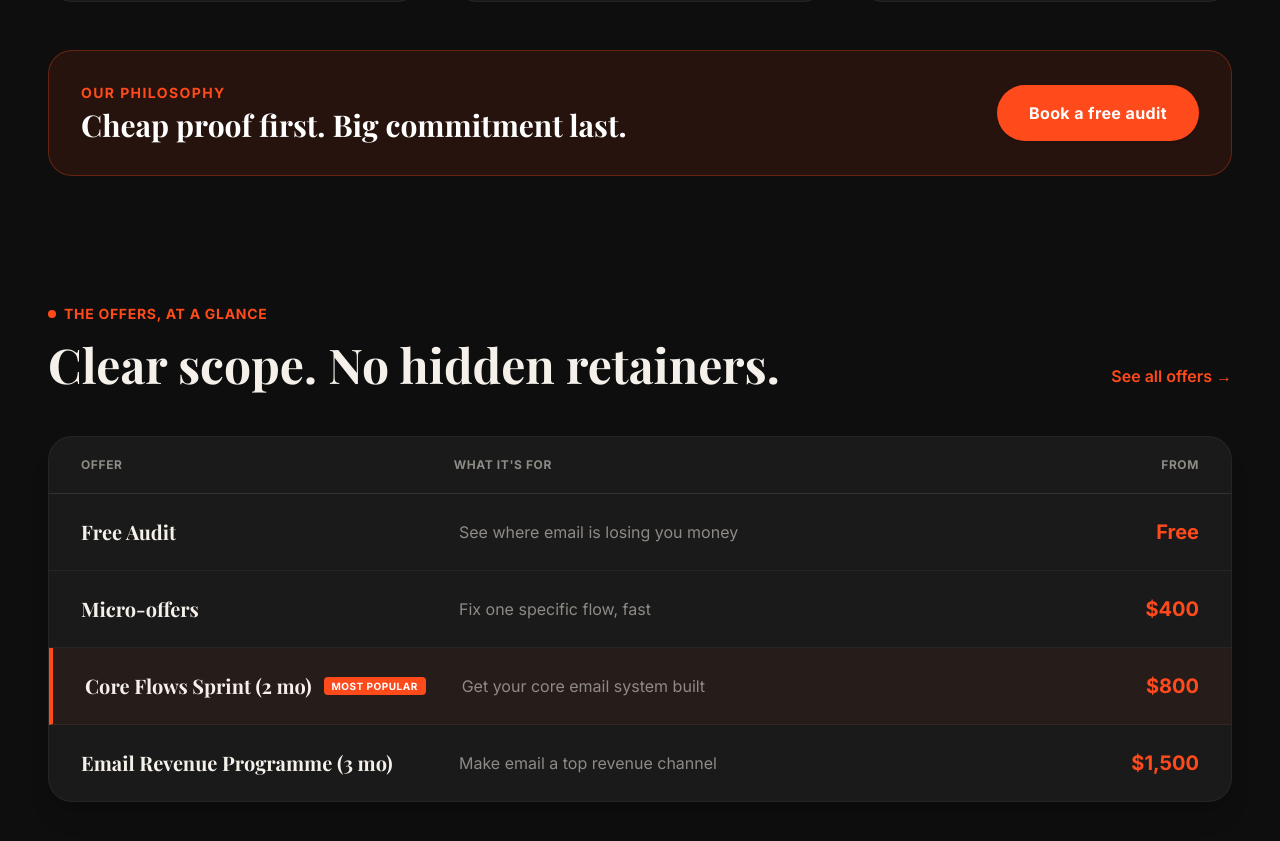
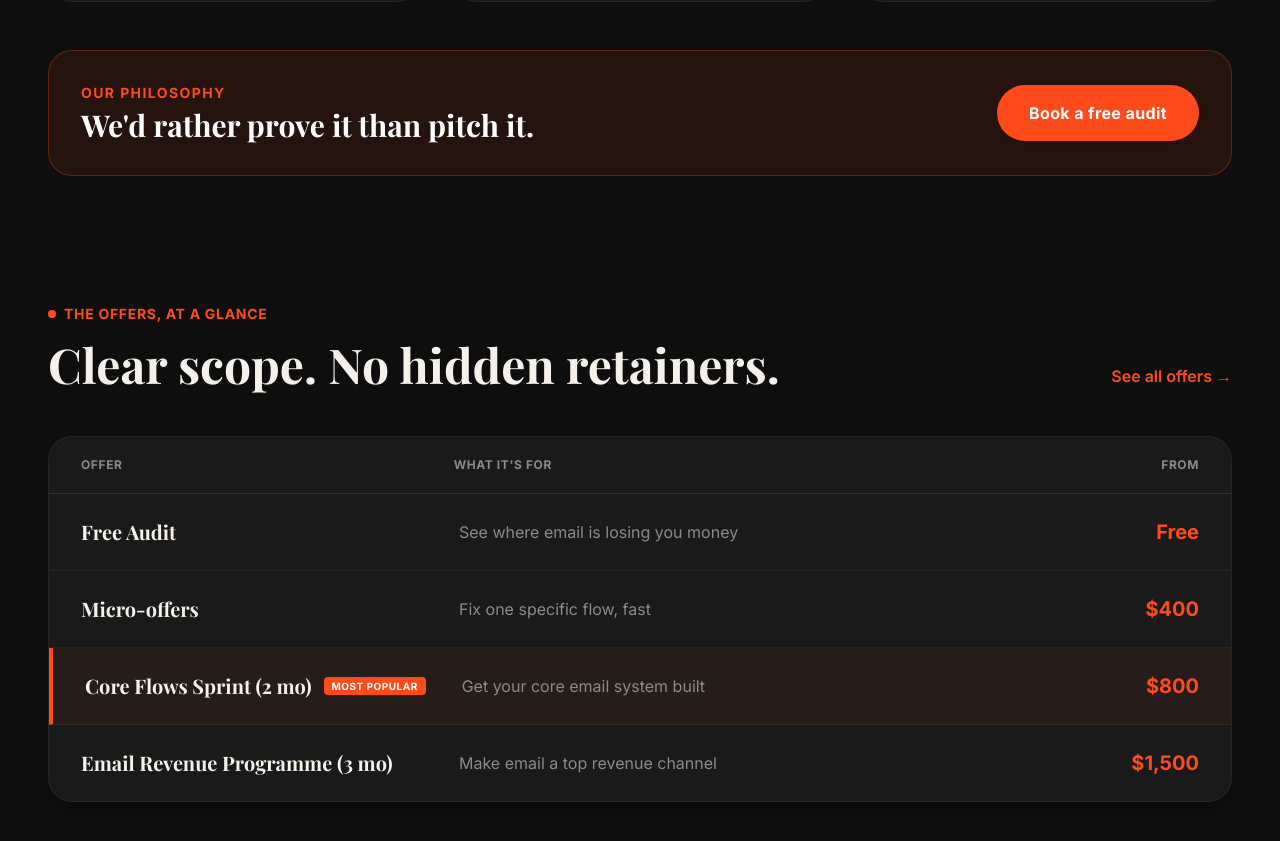
Before and after one commit to thedanielwilliams/firstcracked, a Next.js app: page / in a window 1280 px wide. Shown: the part 4196-5037 px from the top of the page. Built offline with nearby package versions, Linux system fonts and the light colour scheme; a web font is replaced by a local one.

Commit message:
Update philosophy copy to: We'd rather prove it than pitch it.

```diff
--- a/src/app/page.tsx
+++ b/src/app/page.tsx
@@ -311,7 +311,7 @@ export default function Home() {
         <div className="bg-[var(--color-brand-accent)]/10 border border-[var(--color-brand-accent)]/30 rounded-3xl p-8 flex flex-col sm:flex-row items-center justify-between gap-6 text-center sm:text-left">
           <div>
             <span className="text-sm uppercase font-bold tracking-widest text-[var(--color-brand-accent)] block mb-1">Our Philosophy</span>
-            <h4 className="text-2xl md:text-3xl font-heading font-bold text-white">Cheap proof first. Big commitment last.</h4>
+            <h4 className="text-2xl md:text-3xl font-heading font-bold text-white">We'd rather prove it than pitch it.</h4>
           </div>
           <Button asChild size="lg" className="bg-[var(--color-brand-accent)] text-white hover:bg-[var(--color-brand-blue-dark)] rounded-full font-bold px-8 shrink-0">
             <Link href="/contact">Book a free audit</Link>
--- a/src/app/services/page.tsx
+++ b/src/app/services/page.tsx
@@ -48,7 +48,7 @@ export default function ServicesPage() {
           Email services engineered for DTC growth
         </h1>
         <p className="text-lg md:text-xl text-[var(--color-brand-gray-dark)]">
-          Cheap proof first. Big commitment last. Pick where you want to start.
+          We'd rather prove it than pitch it. Pick where you want to start.
         </p>
       </div>
 
```
